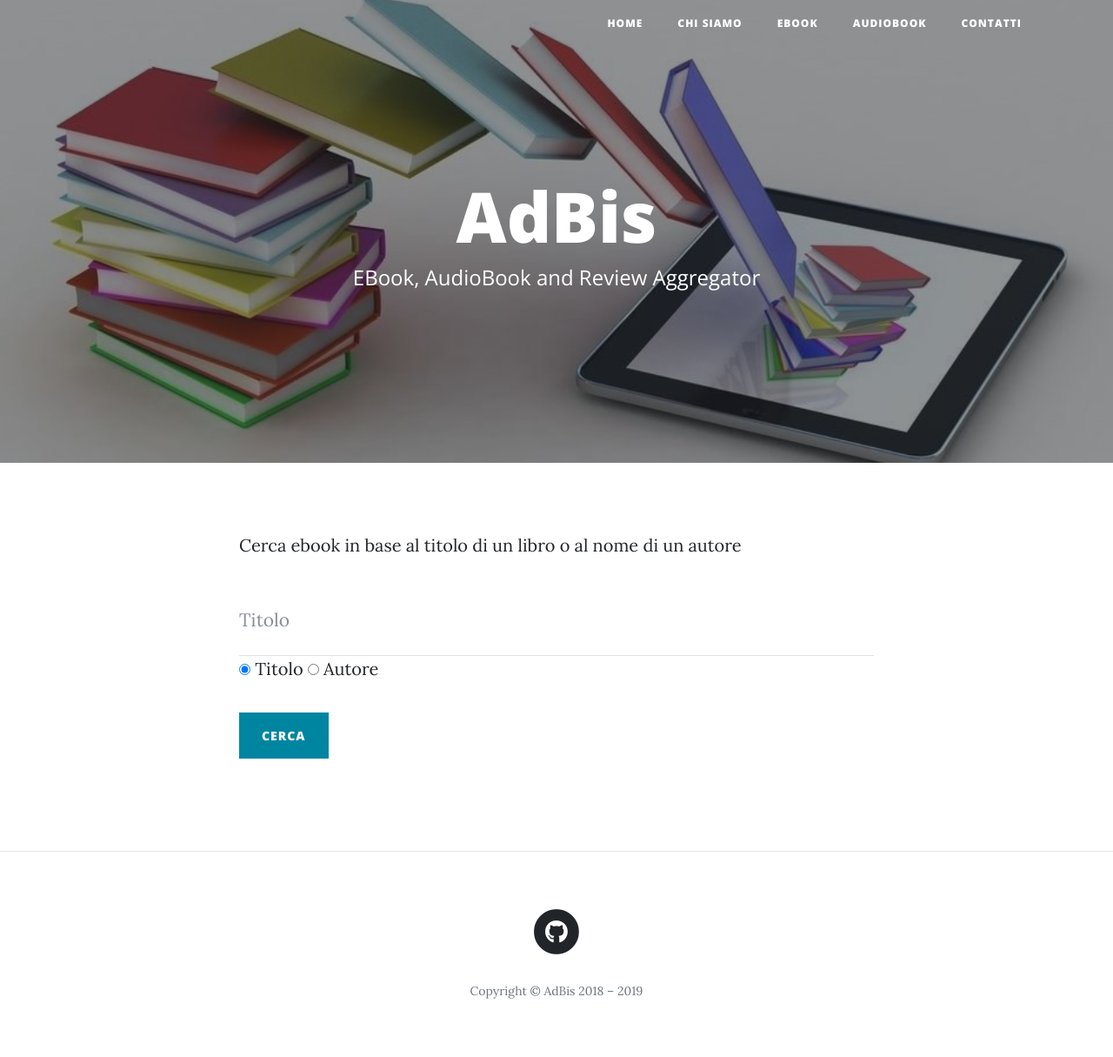
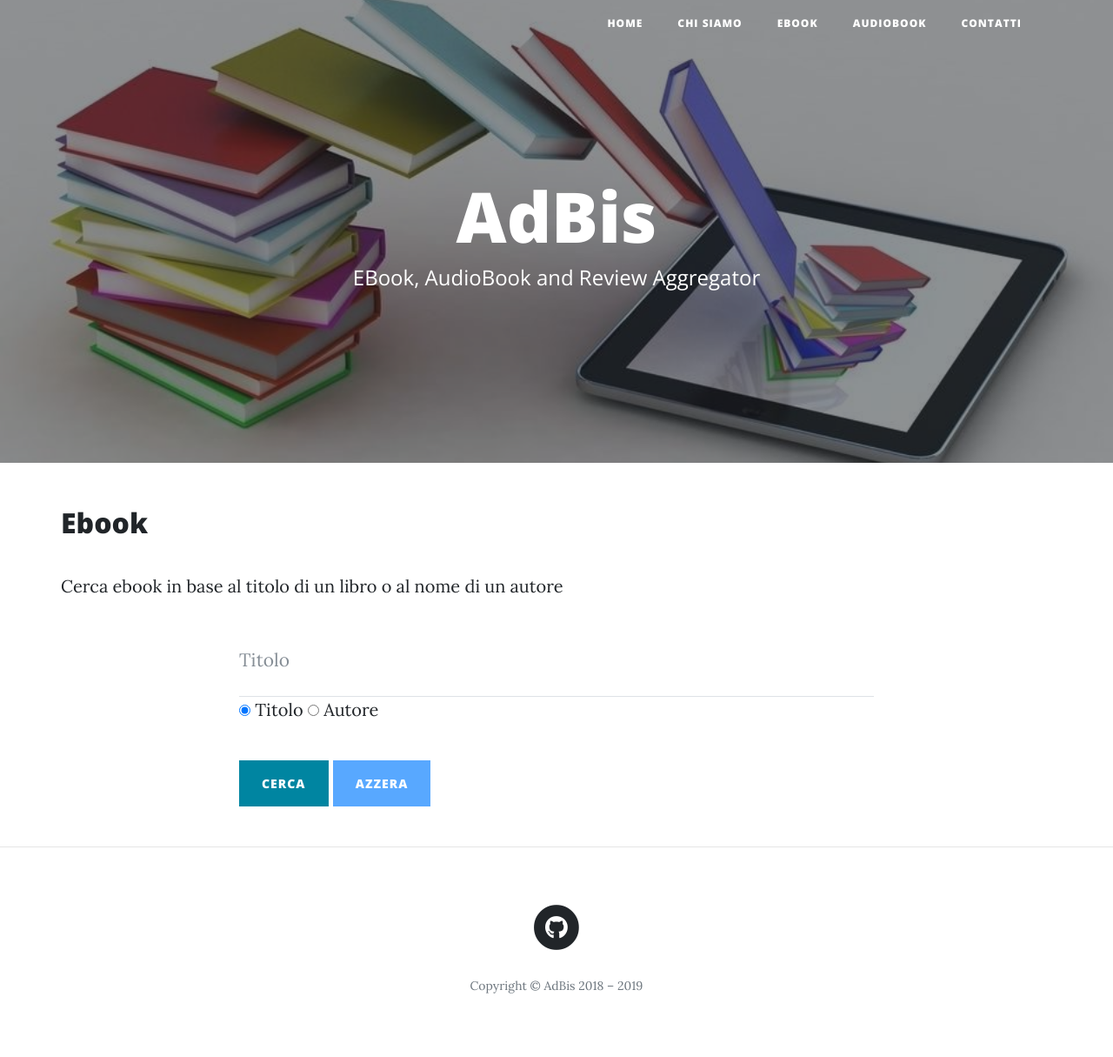
Before and after one commit to bissim/adbis, a PHP site: page /view/ebooks.php in a window 1280 px wide. Shown: the whole page at 87% size. After the commit the page ends 1142 px from the top, so only its background shows below. Run offline with PHP 8.4, Linux system fonts and the light colour scheme.

Commit message:
Create search form fragment

```diff
--- a/view/ebooks.php
+++ b/view/ebooks.php
@@ -32,29 +32,15 @@
     <!-- Main Content -->
     <div class="container">
       <div class="row">
-        <div class="col-lg-8 col-md-10 mx-auto">
-          <form name="sentMessage" id="contactForm" novalidate>
-            <p>Cerca ebook in base al titolo di un libro o al nome di un autore</p>
-            <div class="control-group">
-              <div class="form-group floating-label-form-group controls">
-                <label id="searchLabel">Titolo</label>
-                <input id="keyword" type="text" class="form-control" placeholder="Titolo" id="title">
-                <p class="help-block text-danger"></p>
-              </div>
-              <input type="radio" id="searchByTitle" name="search" value="title" checked>&nbsp;Titolo
-              <input type="radio" id="searchByAuthor" name="search" value="author">&nbsp;Autore
-              <!-- <input type="checkbox" id="searchBoth" name="join" value="join">&nbsp;Cerca le recensioni associate -->
-            </div>
-            <br />
-            <div class="control-group" style="margin-top:5px;">
-              <button type="submit" onclick="searchBooks('cache')" class="btn btn-primary" id="sendMessageButton">Cerca</button>
-            </div>
-            <br/>
-            <div id="success"></div>
-          </form>
-      <button onclick="searchBooks('scraping')" class="btn btn-primary" id="deepSearch" style="display:none">Cerca Altri Risultati</button>
-            <br /><br />
-        </div>
+        <h2>Ebook</h2>
+      </div>
+      <div class="row">
+        <p>Cerca ebook in base al titolo di un libro o al nome di un autore</p>
+      </div>
+      <div class="row">
+        <?php
+            include 'searchform.php';
+        ?>
         <br />
       </div>
 
--- /dev/null
+++ b/view/searchform.php
@@ -0,0 +1,26 @@
+<?php
+    namespace view;
+?>
+
+<div class="col-lg-8 col-md-10 mx-auto">
+  <form id="contactForm" name="sentMessage" accept-charset="UTF-8" novalidate>
+    <div class="control-group">
+      <div class="form-group floating-label-form-group controls">
+        <label id="searchLabel" for="keyword">Titolo</label>
+        <input id="keyword" type="text" class="form-control" placeholder="Titolo" min="3" required>
+        <p class="help-block text-danger"></p>
+      </div>
+      <input id="searchByTitle" type="radio" name="search" value="title" checked>&nbsp;<label for="searchByTitle">Titolo</label>
+      <input id="searchByAuthor" type="radio" name="search" value="author">&nbsp;<label for="searchByAuthor">Autore</label>
+      <input id="searchByVoice" type="radio" name="search" value="voice" style="display: none;">&nbsp;<label id="voiceLabel" for="searchByVoice" style="display: none;">Doppiatore</label>
+    </div>
+    <br />
+    <div class="control-group" style="margin-top: 5px;">
+      <button id="sendMessageButton" type="submit" class="btn btn-primary">Cerca</button>
+      <button id="clear" type="button" class="btn btn-primary" disabled>Azzera</button>
+      <button id="deepSearch" type="button" class="btn btn-primary" style="display: none;">Riprova</button>
+    </div>
+    <br/>
+    <div id="success"></div>
+  </form>
+</div>
```
Also changed, not shown: view/audiobooks.php (+8 -23 lines).
